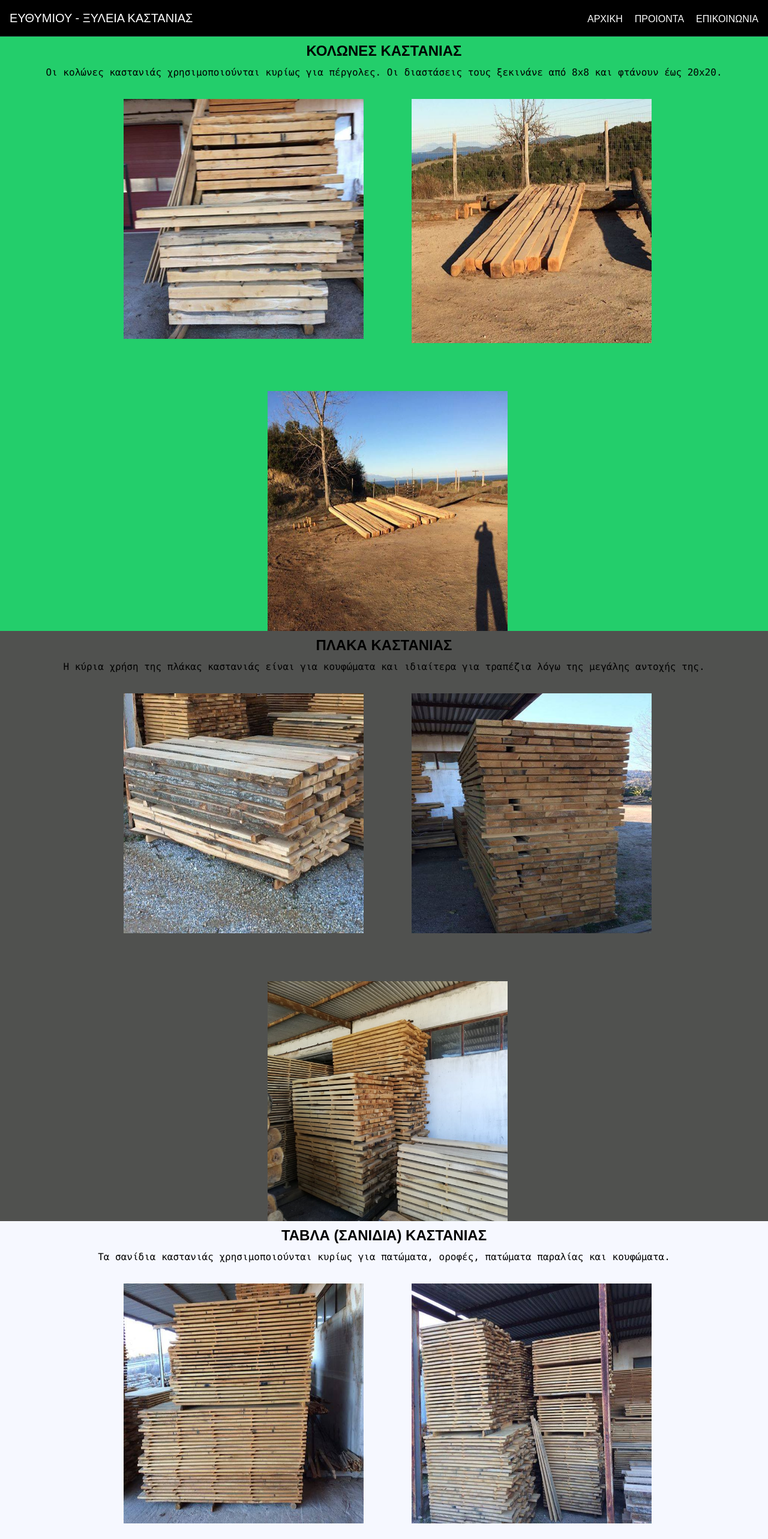
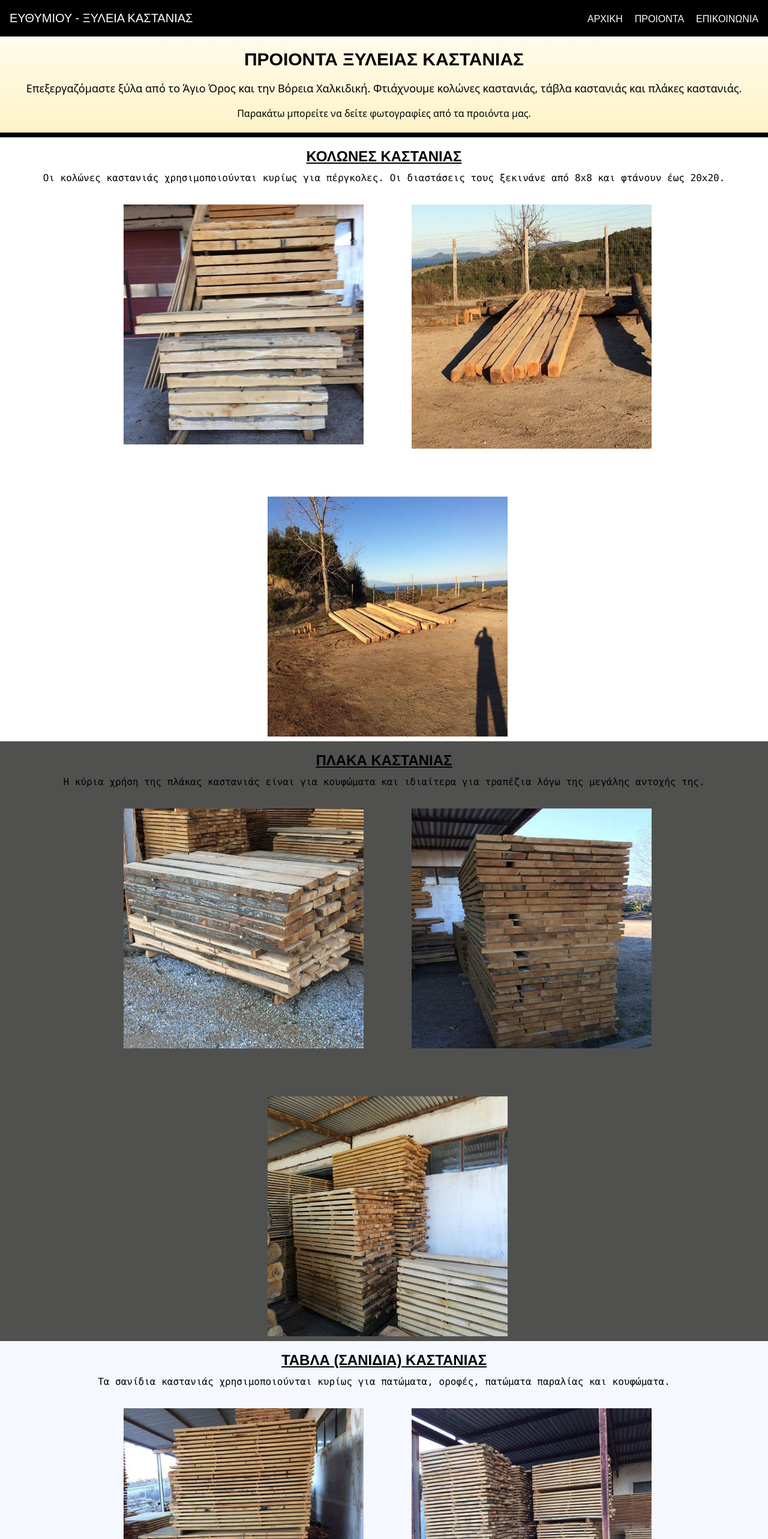
Before and after one commit to anargiris/efthimiou, a Next.js app: page /proionta in a window 1280 px wide. Shown: the top 2566 px of the page at 60% size. Built offline with nearby package versions, Linux system fonts and the light colour scheme; a web font is replaced by a local one.

Commit message:
seo improvements

```diff
--- a/pages/epikoinwnia.js
+++ b/pages/epikoinwnia.js
@@ -42,17 +42,25 @@ const epikoinwnia = () => {
         />
         <meta property="og:url" content="ksiliaefthimiou.gr/epikoinwnia"></meta>
         <meta name="robots" content="index, follow" />
+        <meta
+          property="og:site_name"
+          content="Ξυλεία Καστανιάς Ευθυμίου - Χαλκιδική"
+        />
+        <meta
+          property="og:image"
+          content="https://ksiliaefthimiou.gr/bgs/outside.jpg"
+        />
       </Head>
       <Navbar />
       <section
-        className="mb-14 font-neohel py-4"
+        className="pb-14 font-neohel py-4"
         style={{ backgroundColor: "#F6F8FF", color: "#272D2D" }}
       >
         <h1 className="text-center text-3xl font-bold">
-          Στοιχεία επικοiνωνίας ξυλεία Ευθυμίου
+          Στοιχεία επικοινωνίας ξυλεία Ευθυμίου
         </h1>
         <h2 className="text-center text-2xl mt-4 ">
-          Είμαστε διαθέσιμοι Δευτερα-Παρασκευη απο τις 8:00 έως τις 15:00 <br />
+          Είμαστε διαθέσιμοι Δευτέρα-Παρασκευή από τις 8:00 έως τις 15:00 <br />
           και Σάββατο 8:00 - 13:00
         </h2>
         <div className="py-4 border border-gray-800 mt-10 shadow-xl max-w-2xl mx-auto rounded-2xl">
@@ -127,8 +135,17 @@ const epikoinwnia = () => {
       <div className="w-full" style={{ backgroundColor: "#F6F8FF" }}>
         {map()}
       </div>
-
-      <section className="p-20">
+      <section className="bg-gray-900 text-gray-100 p-4">
+        <h3 className="text-center text-2xl mb-4">
+          Ξυλεία καστανιάς Ευθυμίου - Ιερισσός Χαλκιδικής
+        </h3>
+        <p className="text-center px-10">
+          Ξύλα καστανιάς Αγίου Όρους και Βόρειας Χαλκιδικής.
+          <br />
+          Αποστολή σε Θεσσαλονίκη, Βέροια, Κατερίνη, Αθήνα και υπόλοιπη Ελλάδα.
+        </p>
+      </section>
+      <section className="p-5">
         <p>
           Για οικοδομικές κατασκευές κοιτάξτε{" "}
           <Link href="https://dimitrakoudas.gr">
--- a/pages/index.js
+++ b/pages/index.js
@@ -10,7 +10,7 @@ export default function Home() {
   return (
     <>
       <Head>
-        <title>Ξυλεία Καστανιάς Ευθυμίου</title>
+        <title>Ξυλεία Καστανιάς Ευθυμίου - Χαλκιδική</title>
         <link rel="canonical" href="https://ksiliaefthimiou.gr/" />
 
         <meta property="og:type" content="website" />
@@ -22,12 +22,20 @@ export default function Home() {
         <meta
           name="description"
           content="Η ξυλεία καστανιάς Ευθυμίου επεξεργάζεται ξύλα που προέρχονται από
-          την Βόρεια Χαλκιδική και το Άγιο Όρος και τα αποστέλλει σε όλη την Ελλάδα. Ξύλα καστανιάς."
+          την Βόρεια Χαλκιδική και το Άγιο Όρος και τα αποστέλλει σε όλη την Ελλάδα."
         ></meta>
+        <meta
+          property="og:site_name"
+          content="Ξυλεία Καστανιάς Ευθυμίου - Χαλκιδική"
+        />
+        <meta
+          property="og:image"
+          content="https://ksiliaefthimiou.gr/bgs/outside.jpg"
+        />
         <meta
           property="og:description"
           content="Η ξυλεία καστανιάς Ευθυμίου επεξεργάζεται ξύλα που προέρχονται από
-          την Βόρεια Χαλκιδική και το Άγιο Όρος και τα αποστέλλει σε όλη την Ελλάδα. Ξύλα καστανιάς."
+          την Βόρεια Χαλκιδική και το Άγιο Όρος και τα αποστέλλει σε όλη την Ελλάδα."
         />
         <meta property="og:url" content="ksiliaefthimiou.gr"></meta>
         <meta name="robots" content="index, follow" />
@@ -37,22 +45,35 @@ export default function Home() {
         <div className="absolute w-full h-full top-0 left-0 bg-black bg-opacity-40">
           <div className="md:px-20 px-10 md:py-40 py-20 ">
             <h1
-              className="text-6xl font-bold text-white"
+              className="md:text-6xl text-4xl font-bold text-white"
               style={{ textShadow: "1px 1px 10px black" }}
             >
               ΞΥΛΕΙΑ ΚΑΣΤΑΝΙΑΣ ΕΥΘΥΜΙΟΥ
             </h1>
             <motion.h2
-              className="text-3xl my-4 text-white"
+              className="md:text-3xl text-xl my-4 text-white"
               initial={{ opacity: 0 }}
               animate={{ opacity: 100 }}
               transition={{ ease: "easeIn", duration: 8 }}
             >
-              Επεξεργασία ξύλου καστανιάς, αποστολή σε όλη την Ελλάδα.
+              Επεξεργασία ξύλου καστανιάς Αγίου Όρους και Βόρειας Χαλκιδικής.
             </motion.h2>
+            <motion.h3
+              className="md:text-3xl text-xl my-4 text-white"
+              initial={{ opacity: 0 }}
+              animate={{ opacity: 100 }}
+              transition={{ ease: "easeIn", duration: 8, delay: 0.5 }}
+            >
+              Αποστολή σε Θεσσαλονίκη, Αττική και υπόλοιπη Ελλάδα.
+            </motion.h3>
             <Link href="/epikoinwnia">
               <button className="bg-white text-lg shadow-xl mt-4 text-black p-4 font-black hover:bg-gray-800 hover:text-white transition duration-200">
                 ΕΠΙΚΟΙΝΩΝΗΣΤΕ ΜΑΖΙ ΜΑΣ
+              </button>
+            </Link>
+            <Link href="/proionta">
+              <button className="text-yellow-100 block focus:outline-none cursor-pointer hover:text-yellow-300 transition duration-200 underline mt-10">
+                ΔΕΙΤΕ ΤΑ ΠΡΟΙΟΝΤΑ ΜΑΣ
               </button>
             </Link>
           </div>
@@ -69,7 +90,7 @@ export default function Home() {
               alt="outside of work station"
               layout="fill"
               objectFit="cover"
-              alt="Image of the main work station"
+              alt="Ξυλεία Καστανιάς- Εργαστήριο"
             />
           </div>
           <FadeInWhenVisible styles="md:w-1/2 p-10">
@@ -91,16 +112,16 @@ export default function Home() {
               <span className="text-2xl 2xl:text-5xl text-center font-bold">
                 Η ΙΣΤΟΡΙΑ ΜΑΣ
               </span>
-              <h3 className="text-lg 2xl:text-3xl text-center mt-10">
+              <p className="text-lg 2xl:text-3xl text-center mt-10">
                 Η επιχείρηση μας ιδρύθηκε το 1996 και μέχρι σήμερα επεξεργάζεται
                 την ξυλεία καστανιάς.
-              </h3>
+              </p>
               <p className="text-lg 2xl:text-3xl text-center mt-5">
                 Επεξεργαζόμαστε ξύλα που προέρχονται από το Άγιο Όρος και την
                 Βόρεια Χαλκιδική.
               </p>
               <p className="text-lg 2xl:text-3xl text-center mt-5">
-                Διαθέτουμε Πλάκες καστανιάς, Καστανιά σκεπής, κολόνες,
+                Διαθέτουμε Πλάκες καστανιάς, Καστανιά σκεπής, κολώνες,
                 φουρούσια, πασσάλους στήριξης, σανίδες ραμποτέ, καδρόνια,
                 πέργκολες, μοναστηριακά τραπέζια και πατώματα.
               </p>
--- a/pages/proionta.js
+++ b/pages/proionta.js
@@ -17,6 +17,14 @@ const proionta = () => {
         <link rel="canonical" href="http://ksiliaefthimiou.gr/proionta" />
         <meta property="og:type" content="website" />
         <meta
+          property="og:site_name"
+          content="Ξυλεία Καστανιάς Ευθυμίου - Χαλκιδική"
+        />
+        <meta
+          property="og:image"
+          content="https://ksiliaefthimiou.gr/bgs/outside.jpg"
+        />
+        <meta
           name="viewport"
           content="width=device-width,initial-scale=1.0"
         ></meta>
@@ -32,15 +40,24 @@ const proionta = () => {
         <meta name="robots" content="index, follow" />
       </Head>
       <Navbar />
-      <section
-        className="min-h-screen font-neohel"
-        style={{ backgroundColor: "#23CE6B" }}
-      >
-        <h2 className="text-center text-2xl font-bold py-2">
+      <header className="p-5 bg-gradient-to-b from-yellow-50 to-yellow-100 border-b-8 border-black">
+        <h1 className="font-neohel text-center font-bold text-3xl">
+          ΠΡΟΙΟΝΤΑ ΞΥΛΕΙΑΣ ΚΑΣΤΑΝΙΑΣ
+        </h1>
+        <h2 className="text-center mt-4 text-lg">
+          Επεξεργαζόμαστε ξύλα από το Άγιο Όρος και την Βόρεια Χαλκιδική.
+          Φτιάχνουμε κολώνες καστανιάς, τάβλα καστανιάς και πλάκες καστανιάς.
+        </h2>
+        <p className="mt-4 text-center">
+          Παρακάτω μπορείτε να δείτε φωτογραφίες από τα προιόντα μας.
+        </p>
+      </header>
+      <section className="min-h-screen font-neohel py-2">
+        <h3 className="text-center underline text-2xl font-bold py-2">
           ΚΟΛΩΝΕΣ ΚΑΣΤΑΝΙΑΣ
-        </h2>
+        </h3>
         <p className="text-center font-mono">
-          Οι κολώνες καστανιάς χρησιμοποιούνται κυρίως για πέργολες. Οι
+          Οι κολώνες καστανιάς χρησιμοποιούνται κυρίως για πέργκολες. Οι
           διαστάσεις τους ξεκινάνε από 8x8 και φτάνουν έως 20x20.
         </p>
         <div className="flex md:flex-row flex-col md:gap-20 md:justify-center gap-5 flex-wrap mt-8 md:ml-3">
@@ -67,10 +84,12 @@ const proionta = () => {
         </div>
       </section>
       <section
-        className="min-h-screen font-neohel"
+        className="min-h-screen font-neohel py-2"
         style={{ backgroundColor: "#50514F" }}
       >
-        <h2 className="text-center text-2xl font-bold py-2">ΠΛΑΚΑ ΚΑΣΤΑΝΙΑΣ</h2>
+        <h3 className="text-center text-2xl underline font-bold py-2">
+          ΠΛΑΚΑ ΚΑΣΤΑΝΙΑΣ
+        </h3>
         <p className="text-center font-mono">
           Η κύρια χρήση της πλάκας καστανιάς είναι για κουφώματα και ιδιαίτερα
           για τραπέζια λόγω της μεγάλης αντοχής της.
@@ -98,12 +117,12 @@ const proionta = () => {
         </div>
       </section>
       <section
-        className="min-h-screen font-neohel"
+        className="min-h-screen font-neohel py-2"
         style={{ backgroundColor: "#F6F8FF" }}
       >
-        <h2 className="text-center text-2xl font-bold py-2">
+        <h3 className="text-center text-2xl underline font-bold py-2">
           ΤΑΒΛΑ (ΣΑΝΙΔΙΑ) ΚΑΣΤΑΝΙΑΣ
-        </h2>
+        </h3>
         <p className="text-center font-mono">
           Τα σανίδια καστανιάς χρησιμοποιούνται κυρίως για πατώματα, οροφές,
           πατώματα παραλίας και κουφώματα.
```
